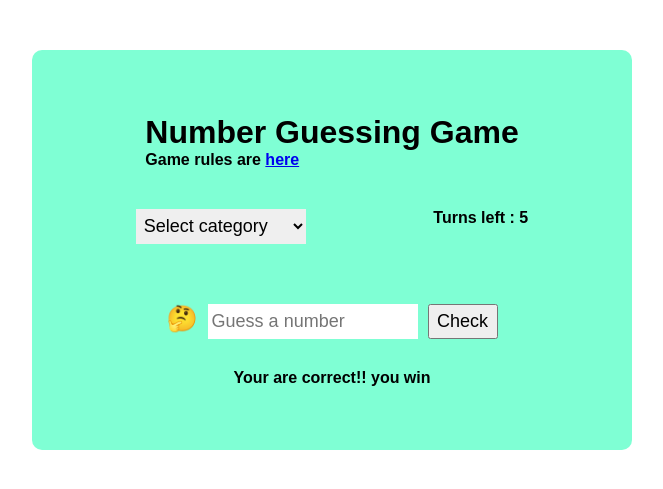
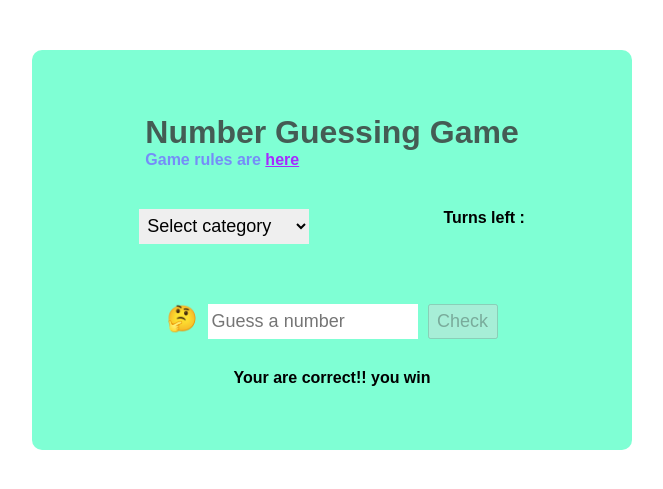
Before and after one commit to aqib-nawaz/NAVTTC-cit-web-batch-3, a PHP site: page / in a window 1280 px wide. Shown: the top 489 px of the page, without its empty margins (308-971 px from the left). Run offline with PHP 8.4, Linux system fonts and the light colour scheme.

Commit message:
category selection functionality completed

```diff
--- a/projects/3-javascript-projects/2-guessing-game/app.js
+++ b/projects/3-javascript-projects/2-guessing-game/app.js
@@ -0,0 +1,27 @@
+let numberToGuess = Math.ceil(Math.random() * 100);
+let turn = document.getElementById('turns');
+let category = document.getElementById('select-category');
+
+let button = document.getElementById('check-button')
+button.disabled = true;
+
+let onCategorySelect = () => {
+
+    let categoryVal = category.value;
+    // console.log(typeof categoryVal)
+
+    button.disabled = false;
+
+
+    if(categoryVal === "easy"){
+        turn.textContent = 7;
+    } else if(categoryVal == "medium"){
+        turn.textContent = 5;
+    } else if( categoryVal === "hard"){
+        turn.textContent = 3;
+    } else {
+        turn.textContent = "";
+        button.disabled = true;
+    }
+}
+category.onchange = onCategorySelect;
--- a/projects/3-javascript-projects/2-guessing-game/index.html
+++ b/projects/3-javascript-projects/2-guessing-game/index.html
@@ -16,13 +16,13 @@
         </div>
 
         <div id ="game-type">
-            <select name="select-category" id="select-catgeory">
+            <select name="select-category" id="select-category">
                 <option value="">Select category</option>
                 <option value="easy">Easy</option>
                 <option value="medium">Medium</option>
                 <option value="hard">Hard</option>
             </select>
-            <h4>Turns left : <span id="trie">5</span></h4>
+            <h4>Turns left : <span id="turns"></span></h4>
         </div>
 
         <div id ="main">
--- a/projects/3-javascript-projects/2-guessing-game/styels.css
+++ b/projects/3-javascript-projects/2-guessing-game/styels.css
@@ -20,6 +20,15 @@
 #about{
     margin-bottom: 20px;
 }
+#about h4{
+    color : #7476ffd4;
+}
+#about h1{
+    color: #363636cf;
+}
+#about h4 a{
+    color : #a629ff;
+}
 #game-type{
     display: flex;
     width: 100%;
@@ -28,7 +37,8 @@
     margin-bottom: 20px;
     padding: 20px;
 }
-#game-type #select-catgeory, #main #input {
+
+#game-type #select-category, #main #input {
     width: 170px;
     height: 35px;
     font-size: 18px;
```
